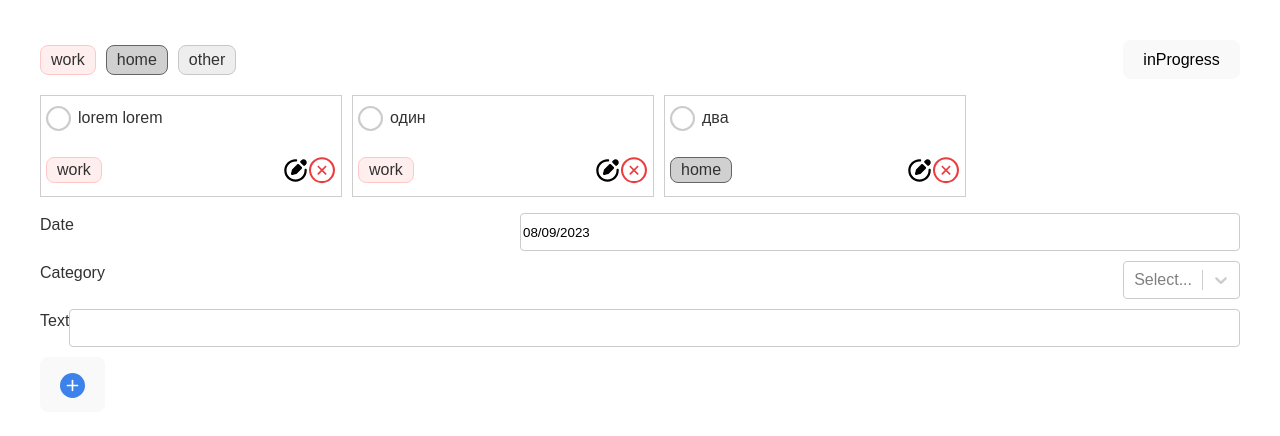
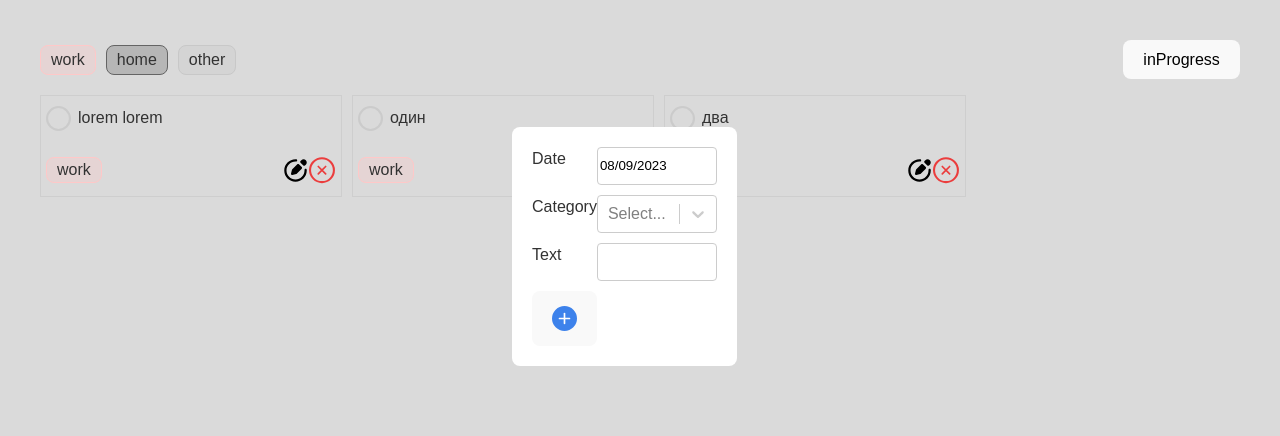
Before and after one commit to MrTussa/ReactTodo, a React (Vite) app: page / in a window 1280 px wide. Shown: the top 436 px of the page. Built offline with nearby package versions, Linux system fonts and the light colour scheme.

Commit message:
Styled: create input form

```diff
--- a/src/App.css
+++ b/src/App.css
@@ -26,5 +26,5 @@
   top: -290%;
 }
 .react-datepicker-wrapper {
-  width: 60%;
+  width: 7.5em;
 }
--- a/src/App.jsx
+++ b/src/App.jsx
@@ -208,7 +208,6 @@ function App() {
 
   const selectHandler = (choise) => {
     setSelect(choise.value);
-    console.log(choise.value);
   };
   const textHandler = (e) => {
     setText(e.target.value);
--- a/src/components/AddItemForm/AddItemForm.jsx
+++ b/src/components/AddItemForm/AddItemForm.jsx
@@ -8,6 +8,8 @@ import "react-datepicker/dist/react-datepicker.css";
 import s from "./AddItemForm.module.css";
 export default function AddItemForm({ options, selectHandler, dateHandler, dateSelected , submitHandler, textHandler}) {
   return (
+    <>
+    <div className={s.background}></div>
     <div  className={s.form}>
       <div className={s.formColumn}>
         <span>Date</span>
@@ -32,12 +34,13 @@ export default function AddItemForm({ options, selectHandler, dateHandler, dateS
         <input
           type="text"
           onChange={textHandler}
-          className={clsx(s.date, s.formSize)}
+          className={clsx(s.date, s.input)}
         />
       </div>
       <div className={s.footerForm}>
         <button onClick={submitHandler}><RadioBtn state="add"/></button>
       </div>
     </div>
+    </>
   );
 }
--- a/src/components/AddItemForm/AddItemForm.module.css
+++ b/src/components/AddItemForm/AddItemForm.module.css
@@ -1,4 +1,10 @@
 .form {
+    position: absolute;
+    background-color: rgb(255, 255, 255);
+    padding: 20px;
+    border-radius: 8px;
+    top: 50%;
+    left: 40%;
     display: flex;
     flex-direction: column;
     gap: 10px;
@@ -23,3 +29,18 @@
     border-width: 1px;
     box-sizing: border-box;
 }
+.background {
+    position: absolute;
+    background-color: rgba(0, 0, 0, 0.144);
+    top: 0;
+    left: 0;
+    z-index: -1;
+    width: 100dvw;
+    height: 100dvh;
+}
+.formSize {
+    width: 7.5em;
+}
+.input {
+    width: 9em;
+}
--- a/src/components/NewItem/NewItem.jsx
+++ b/src/components/NewItem/NewItem.jsx
@@ -17,9 +17,6 @@ export default function NewItem({
   };
 
   const category = categoryData.filter((item) => item.id === categoryId);
-  console.log(categoryData);
-  console.log(categoryId);
-  console.log(category);
   const { color, text } = category[0];
   return (
     <div className={s.itemContainer}>
```
